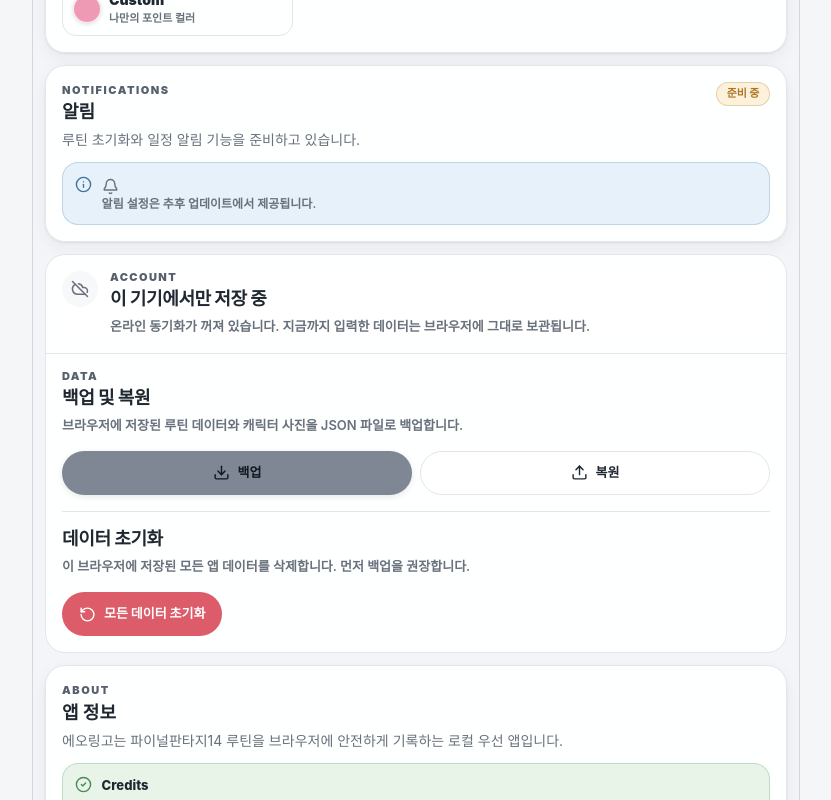
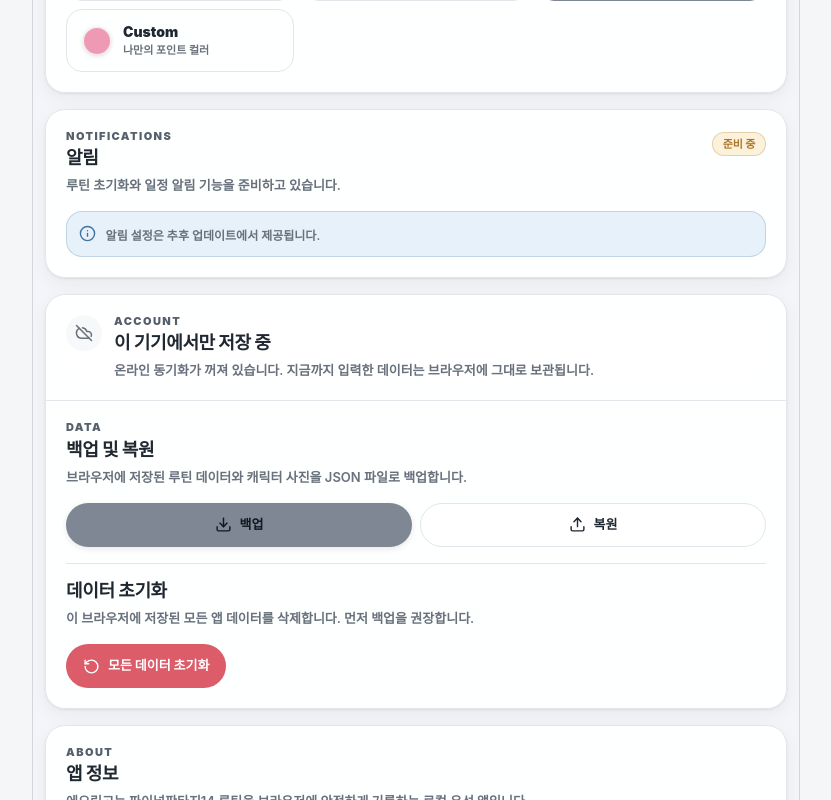
Before and after one commit to ddthing/eoringo, a React (Vite) app: page /settings in a window 1280 px wide. Shown: the part 840-1640 px from the top of the page, without its empty margins (219-1050 px from the left). Built offline with nearby package versions, Linux system fonts and the light colour scheme; a web font is replaced by a local one.

Commit message:
fix: align settings panel spacing

```diff
--- a/src/components/auth/AccountPanel.tsx
+++ b/src/components/auth/AccountPanel.tsx
@@ -95,7 +95,7 @@ export const AccountPanel = ({ embedded = false }: AccountPanelProps = {}) => {
 
   if (auth.status === "disabled") {
     return (
-      <Card className={embedded ? "space-y-3 border-0 p-0 shadow-none" : "space-y-3"}>
+      <Card className={embedded ? "space-y-3 border-0 p-0 shadow-none" : "space-y-3 p-5"}>
         <div className="flex items-start gap-3">
           <span className="grid h-9 w-9 shrink-0 place-items-center rounded-full bg-card-soft text-ink-muted">
             <CloudOff aria-hidden size={18} />
@@ -209,5 +209,5 @@ export const AccountPanel = ({ embedded = false }: AccountPanelProps = {}) => {
     </div>
   );
 
-  return embedded ? content : <Card className="space-y-4">{content}</Card>;
+  return embedded ? content : <Card className="space-y-4 p-5">{content}</Card>;
 };
--- a/src/components/settings/AccountDataPanel.tsx
+++ b/src/components/settings/AccountDataPanel.tsx
@@ -8,12 +8,12 @@ import { Card } from "../ui";
  * makes auth/storage behavior easier to test and safer to change.
  */
 export const AccountDataPanel = () => (
-  <Card variant="outlined" className="overflow-hidden p-0">
-    <div className="p-4">
+  <Card className="overflow-hidden p-0">
+    <div className="p-5">
       <AccountPanel embedded />
     </div>
     <div className="border-t border-[rgb(var(--color-line-muted))]" aria-hidden="true" />
-    <div className="p-4">
+    <div className="p-5">
       <DataSettingsPanel embedded />
     </div>
   </Card>
--- a/src/components/settings/BackupRestorePanel.tsx
+++ b/src/components/settings/BackupRestorePanel.tsx
@@ -9,12 +9,15 @@ import { Button, Card, SectionHeader, StatusMessage } from "../ui";
 
 const BackupRestoreActions = ({ showHeading = true }: { showHeading?: boolean }) => {
   const fileInputRef = useRef<HTMLInputElement | null>(null);
-  const [message, setMessage] = useState("");
-  const [isBusy, setIsBusy] = useState(false);
+  const [message, setMessage] = useState<{
+    text: string;
+    variant: "success" | "danger";
+  } | null>(null);
+  const [busyAction, setBusyAction] = useState<"export" | "import" | null>(null);
 
   const handleExport = async () => {
-    setIsBusy(true);
-    setMessage("");
+    setBusyAction("export");
+    setMessage(null);
 
     try {
       const payload = await exportBackup();
@@ -27,11 +30,17 @@ const BackupRestoreActions = ({ showHeading = true }: { showHeading?: boolean })
       anchor.download = `eoringo-${payload.exportedAt.slice(0, 10)}.json`;
       anchor.click();
       URL.revokeObjectURL(url);
-      setMessage("백업 파일을 만들었습니다. 캐릭터 사진도 함께 포함됩니다.");
+      setMessage({
+        text: "백업 파일을 만들었습니다. 캐릭터 사진도 함께 포함됩니다.",
+        variant: "success",
+      });
     } catch (error) {
-      setMessage(error instanceof Error ? error.message : "백업 파일을 만들 수 없습니다.");
+      setMessage({
+        text: error instanceof Error ? error.message : "백업 파일을 만들 수 없습니다.",
+        variant: "danger",
+      });
     } finally {
-      setIsBusy(false);
+      setBusyAction(null);
     }
   };
 
@@ -42,18 +51,24 @@ const BackupRestoreActions = ({ showHeading = true }: { showHeading?: boolean })
       return;
     }
 
-    setIsBusy(true);
-    setMessage("");
+    setBusyAction("import");
+    setMessage(null);
 
     try {
       const text = await file.text();
       await importBackup(JSON.parse(text));
-      setMessage("복원이 끝났습니다. 화면을 새로고침합니다.");
+      setMessage({
+        text: "복원이 끝났습니다. 화면을 새로고침합니다.",
+        variant: "success",
+      });
       window.setTimeout(() => window.location.reload(), 600);
     } catch (error) {
-      setMessage(error instanceof Error ? error.message : "복원에 실패했습니다.");
+      setMessage({
+        text: error instanceof Error ? error.message : "복원에 실패했습니다.",
+        variant: "danger",
+      });
     } finally {
-      setIsBusy(false);
+      setBusyAction(null);
       event.target.value = "";
     }
   };
@@ -71,7 +86,8 @@ const BackupRestoreActions = ({ showHeading = true }: { showHeading?: boolean })
         <Button
           className="w-full"
           onClick={handleExport}
-          loading={isBusy}
+          loading={busyAction === "export"}
+          disabled={busyAction !== null}
           loadingLabel="처리 중…"
         >
           <Download aria-hidden size={17} />
@@ -81,7 +97,8 @@ const BackupRestoreActions = ({ showHeading = true }: { showHeading?: boolean })
           variant="secondary"
           className="w-full"
           onClick={() => fileInputRef.current?.click()}
-          loading={isBusy}
+          loading={busyAction === "import"}
+          disabled={busyAction !== null}
           loadingLabel="처리 중…"
         >
           <Upload aria-hidden size={17} />
@@ -94,11 +111,12 @@ const BackupRestoreActions = ({ showHeading = true }: { showHeading?: boolean })
         type="file"
         accept="application/json"
         onChange={handleImport}
+        disabled={busyAction !== null}
         aria-label="백업 파일 선택"
       />
       {message ? (
-        <StatusMessage aria-live="polite">
-          {message}
+        <StatusMessage variant={message.variant} aria-live="polite">
+          {message.text}
         </StatusMessage>
       ) : null}
     </div>
@@ -190,5 +208,5 @@ export const DataSettingsPanel = ({ embedded = false }: DataSettingsPanelProps =
     </div>
   );
 
-  return embedded ? content : <Card>{content}</Card>;
+  return embedded ? content : <Card className="p-5">{content}</Card>;
 };
--- a/src/components/settings/SettingsInfoPanels.tsx
+++ b/src/components/settings/SettingsInfoPanels.tsx
@@ -1,38 +1,32 @@
-import { Bell, ExternalLink } from "lucide-react";
-import { Badge, Card, StatusMessage } from "../ui";
+import { ExternalLink } from "lucide-react";
+import { Badge, Card, SectionHeader, StatusMessage } from "../ui";
 
 export const NotificationSettingsPanel = () => (
-  <Card className="space-y-3 p-4">
-    <div className="flex items-start justify-between gap-3">
-      <div className="min-w-0">
-        <p className="muted-label">notifications</p>
-        <h2 className="text-lg font-bold">알림</h2>
-        <p className="mt-1 text-sm text-ink-muted">
-          루틴 초기화와 일정 알림 기능을 준비하고 있습니다.
-        </p>
-      </div>
-      <Badge variant="warning" className="shrink-0">준비 중</Badge>
-    </div>
+  <Card className="space-y-4 p-5">
+    <SectionHeader
+      eyebrow="notifications"
+      title="알림"
+      description="루틴 초기화와 일정 알림 기능을 준비하고 있습니다."
+      action={<Badge variant="warning">준비 중</Badge>}
+    />
     <StatusMessage variant="info">
-      <Bell aria-hidden size={17} />
       알림 설정은 추후 업데이트에서 제공됩니다.
     </StatusMessage>
   </Card>
 );
 
 export const AppInfoPanel = () => (
-  <Card className="space-y-3 p-4">
-    <div>
-      <p className="muted-label">about</p>
-      <h2 className="text-lg font-bold">앱 정보</h2>
-      <p className="mt-1 text-sm text-ink-muted">
-        에오링고는 파이널판타지14 루틴을 브라우저에 안전하게 기록하는 로컬 우선 앱입니다.
-      </p>
+  <Card className="space-y-4 p-5">
+    <SectionHeader
+      eyebrow="about"
+      title="앱 정보"
+      description="에오링고는 파이널판타지14 루틴을 브라우저에 안전하게 기록하는 로컬 우선 앱입니다."
+    />
+    <div className="rounded-[16px] border border-[rgb(var(--color-line-muted))] bg-card-soft/70 p-4">
+      <p className="text-xs font-black uppercase tracking-[0.08em] text-primary">Credits</p>
+      <p className="mt-2 text-sm font-bold text-ink">Thanks to ADD, 꼭짓점, 미여워, KILL</p>
+      <p className="mt-1 text-xs font-semibold text-ink-muted">Special thanks to 루피</p>
     </div>
-    <StatusMessage variant="success" title="Credits">
-      <p className="text-sm font-bold text-ink">Thanks to ADD, 꼭짓점, 미여워, KILL</p>
-      <p className="mt-1 text-xs font-semibold text-ink-muted">Special thanks to 루피</p>
-    </StatusMessage>
     <a
       href="https://coner.luv3r.me/"
       target="_blank"
--- a/src/components/settings/SettingsPage.tsx
+++ b/src/components/settings/SettingsPage.tsx
@@ -54,7 +54,7 @@ export const SettingsPage = () => {
   }, [location.hash, location.key]);
 
   return (
-    <div className="space-y-3">
+    <div className="space-y-4">
       <PageTitle />
       <div
         id="characters"
--- a/src/components/settings/ThemeSettingsPanel.tsx
+++ b/src/components/settings/ThemeSettingsPanel.tsx
@@ -4,7 +4,7 @@ import type { AppearanceMode } from "../../domain/theme/appearance";
 import { themeColors } from "../../data/themes";
 import { isValidHexColor, normalizeHexColor } from "../../lib/color";
 import { useThemeStore } from "../../stores/useThemeStore";
-import { Badge, Card, SegmentedControl, SectionHeader } from "../ui";
+import { Badge, Card, Input, SegmentedControl, SectionHeader } from "../ui";
 
 const appearanceOptions: Array<{
   id: AppearanceMode;
@@ -31,7 +31,7 @@ export const ThemeSettingsPanel = () => {
   }, [customAccentColor]);
 
   return (
-    <Card className="space-y-4 p-4">
+    <Card className="space-y-4 p-5">
       <SectionHeader
         eyebrow="디자인"
         title="테마"
@@ -61,7 +61,7 @@ export const ThemeSettingsPanel = () => {
                 key={themeColor.id}
                 type="button"
                 className={[
-                  "flex min-h-12 min-w-0 w-full items-center gap-2 rounded-[14px] border bg-card/88 px-2.5 py-2 text-left outline-none transition active:scale-[0.99] focus-visible:ring-2 focus-visible:ring-primary/35",
+                  "flex min-h-14 min-w-0 w-full items-center gap-3 rounded-[16px] border bg-card/88 px-4 py-3 text-left outline-none transition active:scale-[0.99] focus-visible:ring-2 focus-visible:ring-primary/35",
                   selected
                     ? "border-primary bg-primary-soft/60 text-primary"
                     : "border-[rgb(var(--color-line-muted))] text-ink-muted",
@@ -128,10 +128,10 @@ export const ThemeSettingsPanel = () => {
               }}
               aria-label="Custom 포인트 컬러 선택"
             />
-            <input
+            <Input
               type="text"
               value={customDraft}
-              className="field font-mono uppercase"
+              className="font-mono uppercase"
               spellCheck={false}
               inputMode="text"
               placeholder="#EE9AB5"
```
Also changed, not shown: 1 other file (tests, documents, lock files or other folders).
